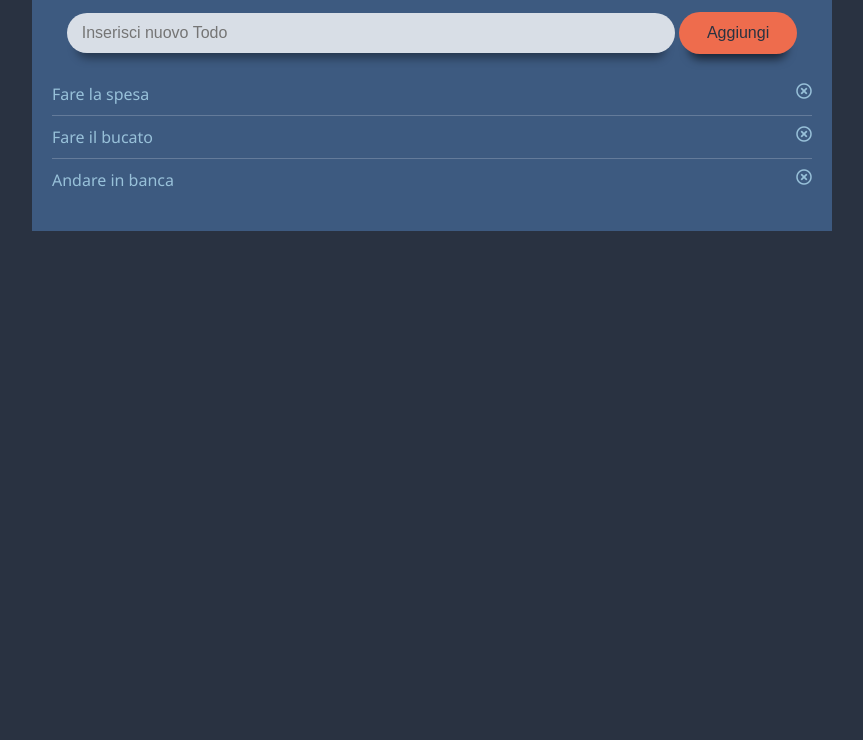
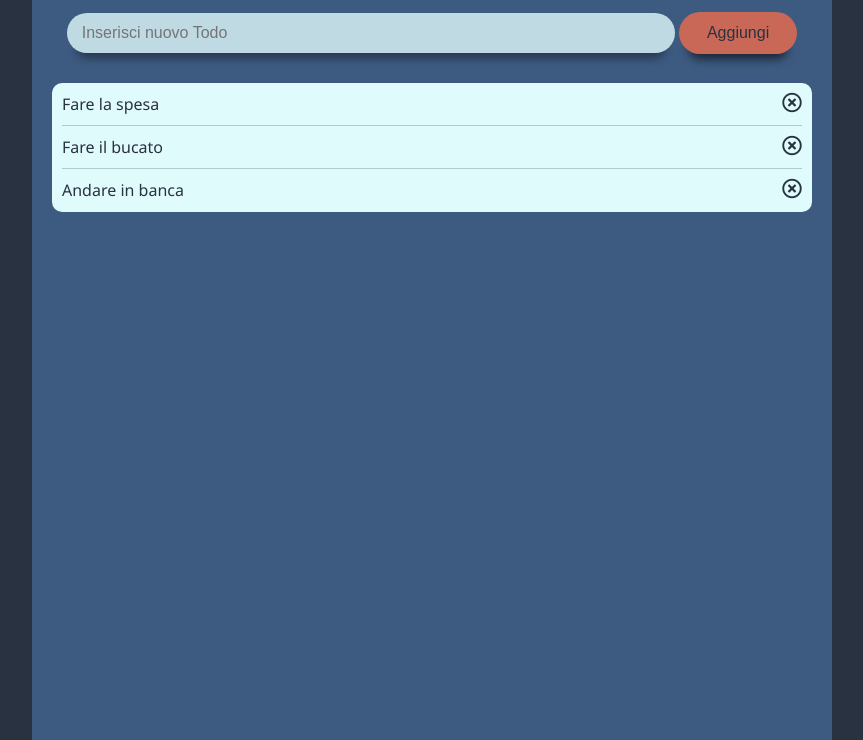
Before and after one commit to cherubina-pantano/vue-todolist, a plain HTML site: page index.html in a window 1280 px wide. Shown: the part 60-800 px from the top of the page, without its empty margins (208-1071 px from the left). Drawn offline with nearby package versions, Linux system fonts and the light colour scheme.

Commit message:
keyup--show/hidden class--details

```diff
--- a/css/style.css
+++ b/css/style.css
@@ -14,6 +14,7 @@ body {
 
 #app {
   max-width: 800px;
+  min-height: 100vh;
   margin: 0 auto;
   padding: 20px;
   background-color: #3d5a80;
@@ -31,7 +32,14 @@ h1 i {
   color: #ee6c4d;
 }
 
-/* Main */
+/* Main  LISTA TODO*/
+section {
+  padding: 10px 10px 1px;
+  color: #293241;
+  background-color: #e0fbfc;
+  border-radius: 10px;
+
+}
 .new-todo {
   text-align: center;
 }
@@ -43,10 +51,15 @@ h1 i {
   font-size: 16px;
   border: 0;
   color: #293241;
-  background-color:  #ee6c4d;
+  background-color: rgba(238,108,77, .8);
   border-radius: 25px;
   box-shadow: 0 15px 10px -10px rgba(0, 0, 0, .6);
   cursor: pointer;
+  transition: background-color .4s;
+}
+
+.btn:hover {
+  background-color: #ee6c4d;
 }
 
 .add-todo {
@@ -56,11 +69,44 @@ h1 i {
   margin-bottom: 30px;
   padding: 0 15px;
   font-size: 16px;
-  background-color: rgba(255, 255, 255, .8);
+  background-color: rgba(224,251,252, .8);
   border: 0;
   border-radius: 25px;
   box-shadow: 0 15px 10px -10px rgba(0, 0, 0, .4);
   outline: none;
+  transition: background .4s;
+  cursor: pointer;
+}
+
+.add-todo:hover {
+  background-color: #e0fbfc;
+}
+
+.todos li {
+  display: flex;
+  justify-content: space-between;
+  margin-bottom: 10px;
+  padding-bottom: 10px;
+  border-bottom: 1px solid rgba(0,0,0, .2);
+}
+
+.todos li:last-child {
+  border-bottom: 0;
+  padding-bottom: 0;
+}
+
+.todos li i {
+  font-size: 20px;
+  transition: color .4s;
+  cursor: pointer;
+}
+.todos li i:hover {
+    color: #ee6c4d;
+}
+
+/* show/hidden class */
+span {
+  font-weight: bold;
 }
 
 .show-text {
@@ -70,15 +116,3 @@ h1 i {
 .hidden-text {
   display: none;
 }
-
-.todos li {
-  display: flex;
-  justify-content: space-between;
-  margin-bottom: 10px;
-  padding-bottom: 10px;
-  border-bottom: 1px solid rgba(255,255,255, .2);
-}
-
-.todos li:last-child {
-  border-bottom: 0;
-}
--- a/index.html
+++ b/index.html
@@ -18,22 +18,25 @@
       </header>
       <main>
         <div class="new-todo">
-          <input type="text" name="todo" class="add-todo" v-model="todo" placeholder="Inserisci nuovo Todo">
+          <input type="text" name="todo" class="add-todo" v-model="todo"
+            @keyup.enter="addNewTodo"  placeholder="Inserisci nuovo Todo">
           <button type="button" name="button" class="btn"
           @click="addNewTodo">
               Aggiungi</button>
         </div>
+        <section>
+          <ul class="todos">
+            <li v-for="(todo, index) in todos">
+              {{ todo.text}}
+              <i  class="far fa-times-circle"
+              @click="deleteTodo(index)"> </i>
+            </li>
+          </ul>
+          <span :class="{'show-text': todos.length == 0, 'hidden-text': !todos.length == 0}">Nessun Todo registrato</span>
 
-        <ul class="todos">
-          <li v-for="(todo, index) in todos">
-            <!-- <span  class="hidden-text">Nessun Todo da fare</span> -->
+        </section>
 
-            {{ todo.text}}
-            <i  class="far fa-times-circle"
-            @click="deleteTodo(index)"> </i>
-          </li>
 
-        </ul>
       </main>
 
     </div>
--- a/js/main.js
+++ b/js/main.js
@@ -8,29 +8,19 @@ const app = new Vue({
       {text: 'Fare il bucato'},
       {text: 'Andare in banca'},
     ],
-    // show: false,
 
   },
 
   methods: {
     addNewTodo() {
       this.todos.push({text: this.todo});
+      this.todo = '';
     },
 
     deleteTodo(index) {
       this.todos.splice(index, 1);
     },
 
-    // empityList() {
-    //   if (this.todos.leght == 0) {
-    //     this.show = true;
-    //     console.log('Lista vuota');
-    //   }
-    //   else {
-    //     this.show = false;
-    //     console.log('todos' + todos);
-    //   }
-    // }
   }
 
 });
```
